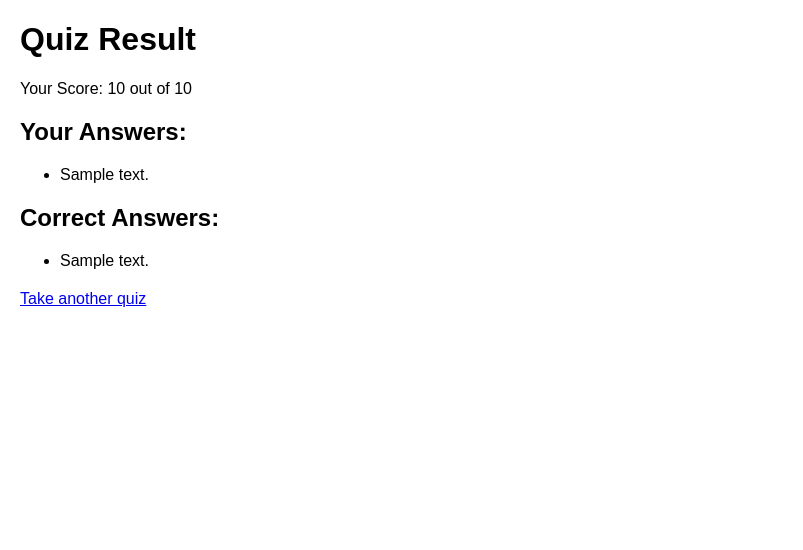
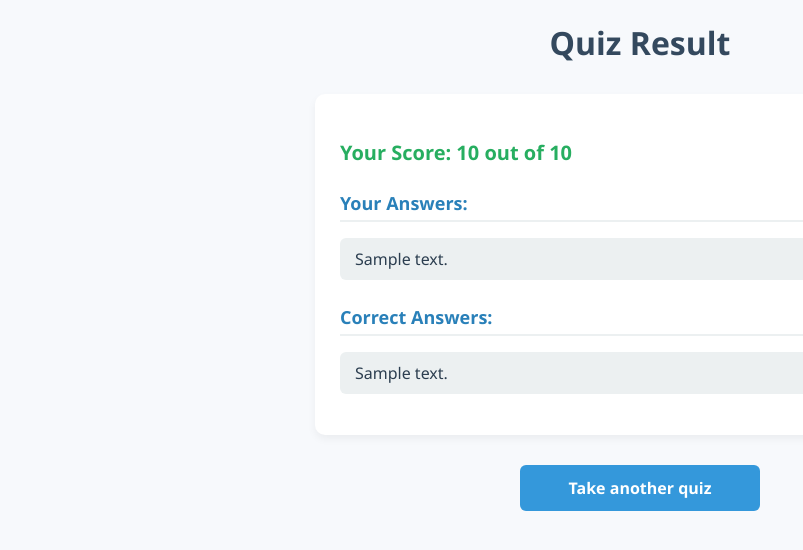
Before and after one commit to VaibhavSri01/TestGenie, a Flask app: template templates/result.html in a window 1280 px wide. Shown: the top 550 px of the page, without its empty margins (0-803 px from the left). Run offline with Flask 3, Linux system fonts and the light colour scheme; the template is opened without the code that fills it: most values are stand-ins (such as "Sample title", 1, 10 or a date in 2020).

Commit message:
modified

```diff
--- a/templates/home.html
+++ b/templates/home.html
@@ -96,8 +96,8 @@
     </p>
 
     <div class="buttons">
-      <a href="login.html"><button>Login</button></a>
-      <a href="signup.html"><button>Signup</button></a>
+      <a href="index.html"><button>Start</button></a>
+      <!-- <a href="signup.html"><button>Signup</button></a> -->
     </div>
 
     <div class="footer">
--- a/templates/result.html
+++ b/templates/result.html
@@ -5,14 +5,86 @@
     <meta name="viewport" content="width=device-width, initial-scale=1.0">
     <title>Quiz Result</title>
     <style>
-        body {
-            font-family: Arial, sans-serif;
-            margin: 20px;
+    body {
+        font-family: 'Segoe UI', Tahoma, Geneva, Verdana, sans-serif;
+        margin: 20px;
+        background-color: #f7f9fc;
+        color: #2c3e50;
+    }
+
+    h1 {
+        text-align: center;
+        color: #34495e;
+        margin-bottom: 30px;
+    }
+
+    .result {
+        background-color: #ffffff;
+        padding: 25px;
+        border-radius: 10px;
+        box-shadow: 0 4px 8px rgba(0, 0, 0, 0.05);
+        max-width: 600px;
+        margin: auto;
+    }
+
+    .result p {
+        font-size: 20px;
+        font-weight: bold;
+        color: #27ae60;
+        margin-bottom: 20px;
+    }
+
+    h2 {
+        margin-top: 25px;
+        font-size: 18px;
+        color: #2980b9;
+        border-bottom: 2px solid #ecf0f1;
+        padding-bottom: 5px;
+    }
+
+    ul {
+        list-style-type: none;
+        padding-left: 0;
+    }
+
+    li {
+        background-color: #ecf0f1;
+        padding: 10px 15px;
+        margin-bottom: 8px;
+        border-radius: 6px;
+    }
+
+    a {
+        display: block;
+        text-align: center;
+        margin-top: 30px;
+        text-decoration: none;
+        padding: 12px 20px;
+        background-color: #3498db;
+        color: white;
+        font-weight: bold;
+        border-radius: 6px;
+        transition: background-color 0.3s ease;
+        max-width: 200px;
+        margin-left: auto;
+        margin-right: auto;
+    }
+
+    a:hover {
+        background-color: #2980b9;
+    }
+
+    @media (max-width: 600px) {
+        .result {
+            padding: 15px;
         }
-        .result {
-            margin-bottom: 20px;
+
+        .result p {
+            font-size: 18px;
         }
-    </style>
+    }
+</style>
+
 </head>
 <body>
    <h1>Quiz Result</h1>
```
Also changed, not shown: templates/quiz.html (+71 -7 lines).
